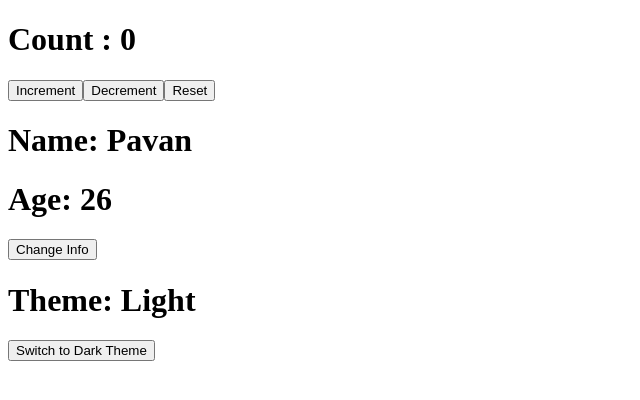
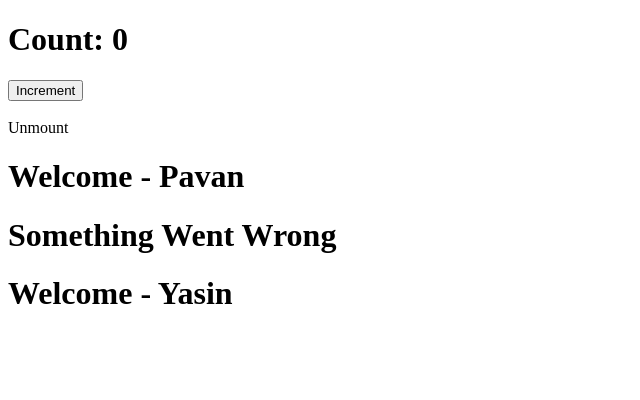
Before and after one commit to rahulsan-22/React-Tutorial-A3, a React (Vite) app: page / in a window 1280 px wide. Shown: the top 400 px of the page, without its empty margins (0-640 px from the left). Built offline with nearby package versions, Linux system fonts and the light colour scheme.

Commit message:
In Order

```diff
--- a/src/App.jsx
+++ b/src/App.jsx
@@ -91,15 +91,38 @@
 
 //!29/06/2026
 //!State
-import Counter from './State/Counter'
-import Theme from './State/Theme'
-import User from './State/User'
+// import Counter from './State/Counter'
+// import Theme from './State/Theme'
+// import User from './State/User'
+
+// const App = () => {
+//   return <>
+//     <Counter />
+//     <User />
+//     <Theme/>
+//   </>
+// }
+
+// export default App
+
+//!30/06/2026
+//!Lifecycle Methods
+import ErrorBoundary from './LifecycleMethods/ErrorBoundary'
+import Lifecycle from './LifecycleMethods/Lifecycle'
+import Welcome from './LifecycleMethods/Welcome'
 
 const App = () => {
   return <>
-    <Counter />
-    <User />
-    <Theme/>
+    <Lifecycle/>
+    <ErrorBoundary>
+      <Welcome name="Pavan" />
+    </ErrorBoundary>
+    <ErrorBoundary>
+      <Welcome name="Monty" />
+    </ErrorBoundary>
+    <ErrorBoundary>
+      <Welcome name="Yasin" />
+    </ErrorBoundary>
   </>
 }
 
--- /dev/null
+++ b/src/LifecycleMethods/ErrorBoundary.jsx
@@ -0,0 +1,25 @@
+import { Component } from 'react'
+
+class ErrorBoundary extends Component {
+  constructor() {
+    super()
+    this.state = {
+      hasError: false
+    }
+  }
+  componentDidCatch(error, info) {
+    console.log(error)
+    console.log(info)
+    this.setState({
+      hasError:true
+    })
+  }
+  render() {
+    if (this.state.hasError) {
+      return <h1>Something Went Wrong</h1>
+    }
+    return this.props.children
+  }
+}
+
+export default ErrorBoundary
--- /dev/null
+++ b/src/LifecycleMethods/Lifecycle.jsx
@@ -0,0 +1,30 @@
+import { Component } from 'react'
+import Unmount from './Unmount'
+
+class Lifecycle extends Component {
+  constructor() {
+    super()
+    this.state = {
+      count: 0
+    }
+    console.log("Constructor Method Running....")
+  }
+  componentDidMount() {
+    console.log("Component Did Mount Method Running....")
+  }
+  componentDidUpdate() {
+    console.log("Component Did Update Method Running....")
+  }
+  render() {
+    console.log("Render Method Running....")
+    return (
+      <div>
+        <h1>Count: {this.state.count}</h1>
+        <button onClick={() => this.setState({ count: this.state.count + 1 })}>Increment</button>
+        <br /><br />
+        {this.state.count <=5 && <Unmount/>}
+      </div>
+    )
+  }
+}
+export default Lifecycle
--- /dev/null
+++ b/src/LifecycleMethods/Unmount.jsx
@@ -0,0 +1,13 @@
+import { Component } from 'react'
+
+class Unmount extends Component {
+  componentWillUnmount() {
+    console.log("Component Unmounted....")
+  }
+  render() {
+    return (
+      <div>Unmount</div>
+    )
+  }
+}
+export default Unmount
--- /dev/null
+++ b/src/LifecycleMethods/Welcome.jsx
@@ -0,0 +1,12 @@
+const Welcome = ({ name }) => {
+  if (name === "Monty") {
+    throw Error("Something went wrong")
+  }
+  return (
+    <div>
+      <h1>Welcome - {name}</h1>
+    </div>
+  )
+}
+
+export default Welcome
```
